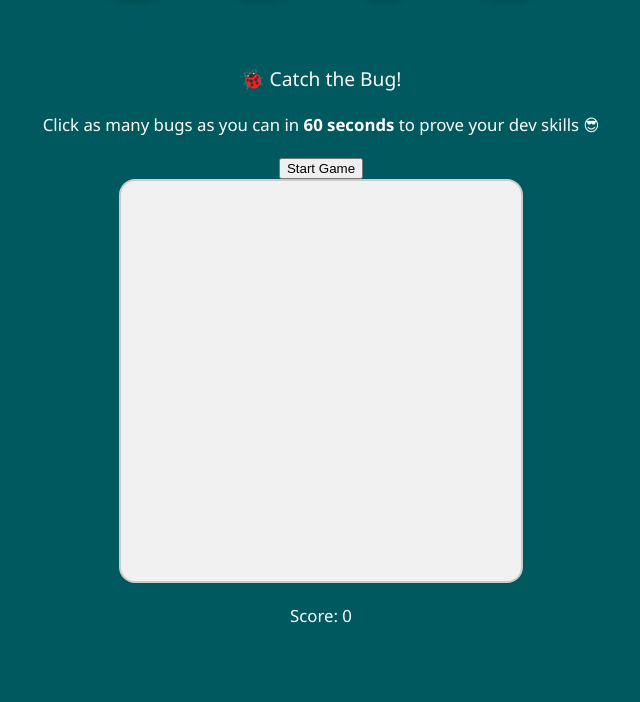
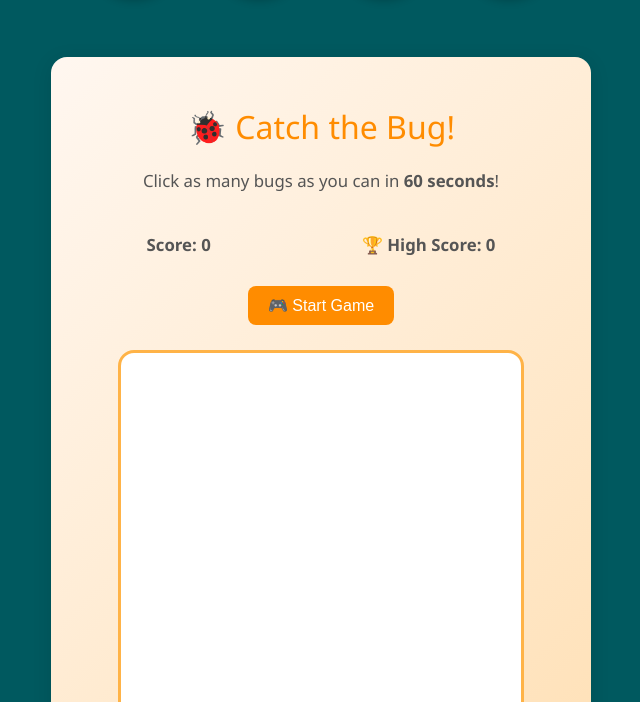
Before and after one commit to koredowell-cmd/koredowell.github.io, a plain HTML site: page index.html in a window 1280 px wide. Shown: the part 1218-1920 px from the top of the page, without its empty margins (319-959 px from the left). Drawn offline with Linux system fonts and the light colour scheme.

Commit message:
Add files via upload

```diff
--- a/index.html
+++ b/index.html
@@ -261,43 +261,25 @@ body.theme-fade {
 body.theme-fade.fade-in {
   opacity: 1;
 }
-#game-section {
-  text-align: center;
-  margin-top: 50px;
-}
-
-#game-area {
-  position: relative;
-  width: 300px;
-  height: 300px;
-  margin: 20px auto;
-  background: #f1f1f1;
-  border: 2px solid #ccc;
-  border-radius: 12px;
-  overflow: hidden;
-}
-
-.bug {
-  position: absolute;
-  font-size: 30px;
-  cursor: pointer;
-  transition: transform 0.1s;
-}
-
-.bug:active {
-  transform: scale(0.8);
-}
-@media (max-width: 600px) {
-  #game-area {
-    width: 90%;
-    height: 400px;
-  }
-}
 
 #game-section {
   text-align: center;
-  margin-top: 40px;
-  padding: 20px;
+  margin: 60px auto;
+  padding: 40px 20px;
+  background: linear-gradient(135deg, #fff7f0, #ffe0b5);
+  border-radius: 16px;
+  max-width: 500px;
+  box-shadow: 0 4px 20px rgba(0, 0, 0, 0.1);
+}
+
+#game-section h2 {
+  font-size: 2rem;
+  color: #ff8c00;
+  margin-bottom: 10px;
+}
+
+#game-section p {
+  color: #555;
 }
 
 #game-area {
@@ -305,9 +287,9 @@ body.theme-fade.fade-in {
   width: 95%;
   max-width: 400px;
   height: 400px;
-  margin: 0 auto;
-  background: #f1f1f1;
-  border: 2px solid #ccc;
+  margin: 25px auto;
+  background: #fff;
+  border: 3px solid #ffb347;
   border-radius: 16px;
   overflow: hidden;
   display: flex;
@@ -317,24 +299,44 @@ body.theme-fade.fade-in {
 
 .bug {
   position: absolute;
-  font-size: 24px;
-  cursor: pointer;
-  transition: transform 0.1s;
-}
-
-.bug {
-  position: absolute;
-  font-size: 30px;
+  font-size: 32px;
   cursor: pointer;
   transition: transform 0.1s, top 0.3s ease, left 0.3s ease;
 }
+
 .bug:active {
   transform: scale(0.8);
 }
 
+#start-game {
+  background: #ff8c00;
+  border: none;
+  padding: 10px 20px;
+  color: #fff;
+  border-radius: 8px;
+  cursor: pointer;
+  font-size: 1rem;
+  transition: 0.2s;
+}
+
+#start-game:hover {
+  background: #ff6a00;
+  transform: scale(1.05);
+}
+
+.game-stats {
+  display: flex;
+  justify-content: space-around;
+  margin: 10px 0;
+  font-weight: bold;
+  color: #333;
+}
+
+/* 📱 Responsive */
 @media (max-width: 600px) {
   #game-area {
-    height: 250px;
+    width: 90%;
+    height: 320px;
   }
 }
   </style>
@@ -398,10 +400,15 @@ body.theme-fade.fade-in {
 
     <section id="game-section">
   <h2>🐞 Catch the Bug!</h2>
-  <p>Click as many bugs as you can in <strong>60 seconds</strong> to prove your dev skills 😎</p>
-  <button id="start-game">Start Game</button>
+  <p>Click as many bugs as you can in <strong>60 seconds</strong>!</p>
+
+  <div class="game-stats">
+    <p id="score">Score: 0</p>
+    <p id="highscore">🏆 High Score: 0</p>
+  </div>
+
+  <button id="start-game">🎮 Start Game</button>
   <div id="game-area"></div>
-  <p id="score">Score: 0</p>
 </section>
 
     <footer>
@@ -544,15 +551,21 @@ body.theme-fade.fade-in {
   });
 
 </script>
+
 <script>
   const startBtn = document.getElementById("start-game");
   const gameArea = document.getElementById("game-area");
   const scoreDisplay = document.getElementById("score");
+  const highScoreDisplay = document.getElementById("highscore");
+
   let score = 0;
+  let highScore = localStorage.getItem("highscore") || 0;
   let gameActive = false;
   let timer;
 
-  // 🎵 Create a splat sound
+  // Update high score display
+  highScoreDisplay.textContent = `🏆 High Score: ${highScore}`;
+
   const splatSound = new Audio("https://cdn.pixabay.com/audio/2022/03/15/audio_4f5582550b.mp3");
 
   startBtn.addEventListener("click", () => {
@@ -579,13 +592,11 @@ body.theme-fade.fade-in {
     bug.style.left = Math.random() * 350 + "px";
     gameArea.appendChild(bug);
 
-    // 🌀 Make bug move a bit before disappearing
     const moveInterval = setInterval(() => {
       bug.style.top = Math.random() * 350 + "px";
       bug.style.left = Math.random() * 350 + "px";
     }, 400);
 
-    // 🧨 When clicked
     bug.addEventListener("click", () => {
       score++;
       splatSound.currentTime = 0;
@@ -595,7 +606,6 @@ body.theme-fade.fade-in {
       clearInterval(moveInterval);
     });
 
-    // ⏰ Auto-remove bug after 1.5s
     setTimeout(() => {
       bug.remove();
       clearInterval(moveInterval);
@@ -607,7 +617,15 @@ body.theme-fade.fade-in {
     clearInterval(timer);
     gameArea.innerHTML = "";
     startBtn.disabled = false;
-    alert(`Time’s up! You squashed ${score} bugs 🐞🔥`);
+
+    if (score > highScore) {
+      highScore = score;
+      localStorage.setItem("highscore", highScore);
+      highScoreDisplay.textContent = `🏆 High Score: ${highScore}`;
+      alert(`🔥 New High Score! You squashed ${score} bugs!`);
+    } else {
+      alert(`Time’s up! You squashed ${score} bugs 🐞`);
+    }
   }
 </script>
 </body>
```
